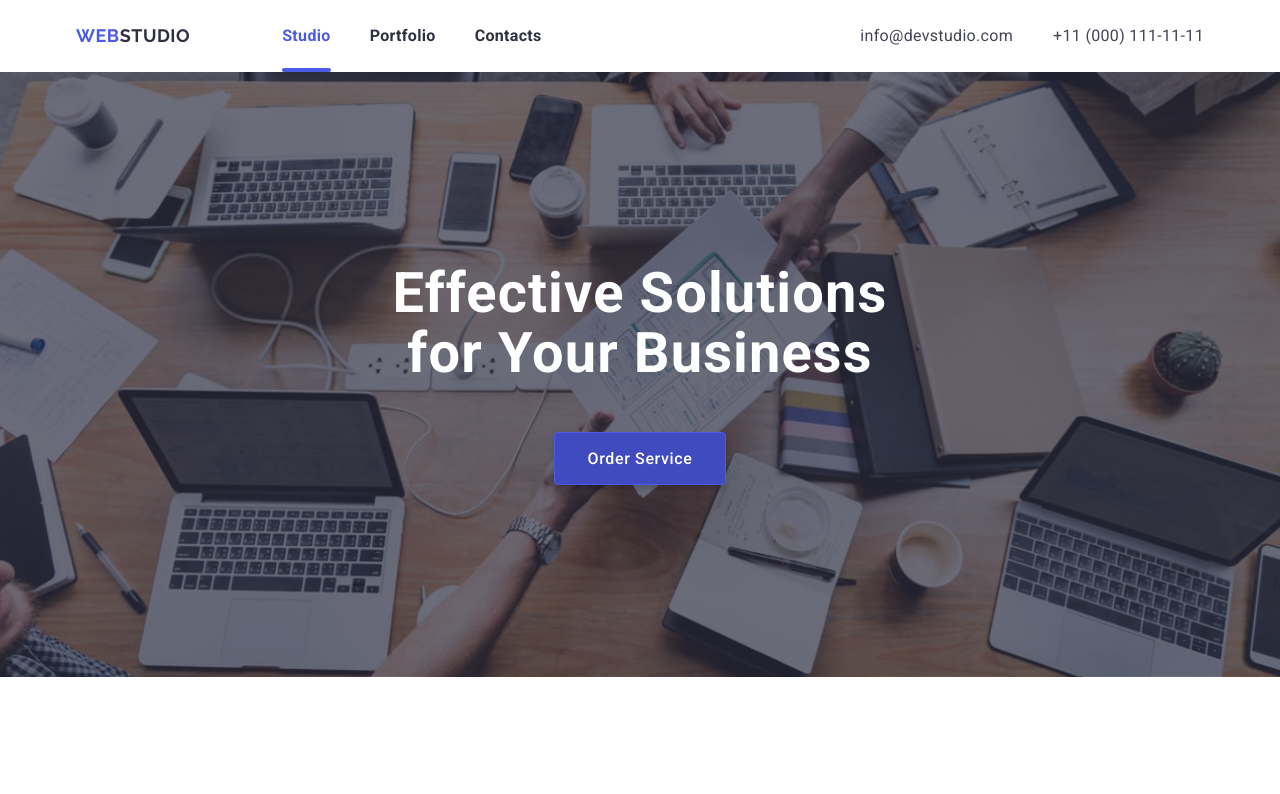
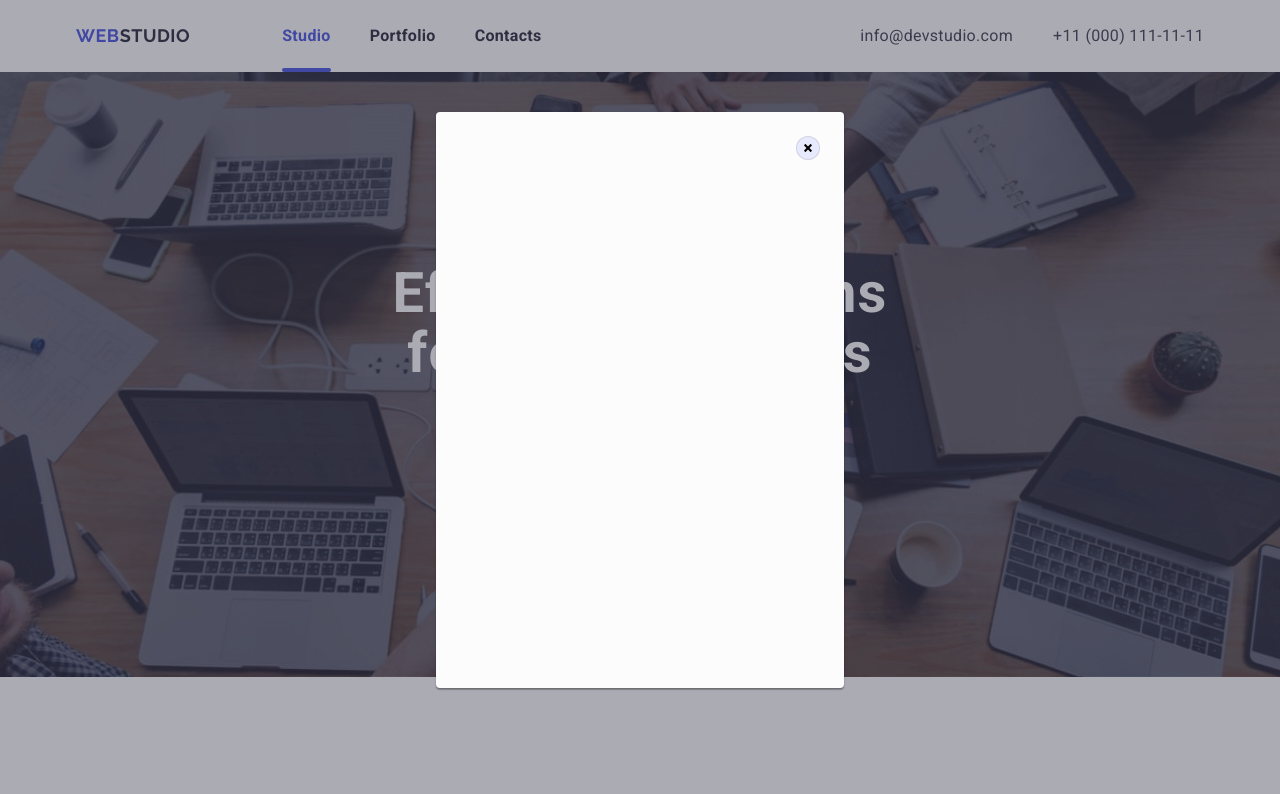
Before and after one commit to NikitaVasilyaka/goit-markup-hw-05, a plain HTML site: page index.html in a window 1280 px wide. Both pictures are taken after a click on the button "Order Service". Shown: the top 794 px of the page. Drawn offline with nearby package versions, Linux system fonts and the light colour scheme.

Commit message:
JS_added

```diff
--- a/css/styles.css
+++ b/css/styles.css
@@ -642,7 +642,6 @@ width: 264px;
     transform: translateY(100%);
     transition: transform 250ms cubic-bezier(0.4, 0, 0.2, 1)
 }
-
 .cards-overlay:hover .overlay {
     transform: translateY(0%);
 }
@@ -652,3 +651,59 @@ width: 264px;
     letter-spacing: 0.02em;
     color: #ffffff;
 }
+
+/*---------- Modal-js ----------*/
+
+.backdrop {
+    position: fixed;
+    z-index: 10;
+    top: 0;
+    left: 0;
+    height: 100%;
+    width: 100%;
+    background-color: rgba(46, 47, 66, 0.4);
+    opacity: 1;
+    transition: opacity 250ms cubic-bezier(0.4, 0, 0.2, 1);
+}
+
+.backdrop.is-hidden {
+    opacity: 0;
+    pointer-events: none;
+}
+
+.backdrop.is-hidden .modal {
+    transform: translate(-50%, -50%) scale(1.1);
+}
+
+.modal {
+    position: absolute;
+    top: 50%;
+    left: 50%;
+    transform: translate(-50%, -50%) scale(1);
+    min-height: 576px;
+    min-width: 408px;
+    background-color: #fcfcfc;
+    box-shadow: 0px 1px 1px rgba(0, 0, 0, 0.14), 0px 1px 3px rgba(0, 0, 0, 0.12), 0px 2px 1px rgba(0, 0, 0, 0.2);
+    border-radius: 4px;
+    transition: transform 250ms cubic-bezier(0.4, 0, 0.2, 1);
+}
+
+.modal-button {
+    position: absolute;
+    top: 24px;
+    right: 24px;
+    width: 24px;
+    height: 24px;
+    background-color: #E7E9FC;
+    border: 1px solid rgba(0, 0, 0, 0.1);
+    border-radius: 50%;
+    display: flex;
+    align-items: center;
+    justify-content: center;
+    cursor: pointer;
+}
+
+.modal-icon {
+    width: 8px;
+    height: 8px;
+}
--- a/index.html
+++ b/index.html
@@ -39,7 +39,7 @@
         <section class="hero">
             <div class="hero-container">
             <h1 class="hero-title">Effective Solutions<br>for Your Business</h1>
-            <button class="hero-button">Order Service</button>
+            <button data-modal-open="" type="button" class="hero-button">Order Service</button>
             </div>
         </section>
 
@@ -313,5 +313,59 @@
             </div>
         </div>
     </footer>
+
+    <div data-modal class="backdrop is-hidden">
+        <div class="modal">
+            <button data-modal-close type="button" class="modal-button">
+                <svg class="modal-icon">
+                    <use href="./images/cross-icon.svg#icon-cross"></use>
+                </svg>
+            </button>
+        </div>
+    </div>
+
+    <script src="./modal.js"></script>
+
+
+<!-- Code injected by live-server -->
+<script>
+	// <![CDATA[  <-- For SVG support
+	if ('WebSocket' in window) {
+		(function () {
+			function refreshCSS() {
+				var sheets = [].slice.call(document.getElementsByTagName("link"));
+				var head = document.getElementsByTagName("head")[0];
+				for (var i = 0; i < sheets.length; ++i) {
+					var elem = sheets[i];
+					var parent = elem.parentElement || head;
+					parent.removeChild(elem);
+					var rel = elem.rel;
+					if (elem.href && typeof rel != "string" || rel.length == 0 || rel.toLowerCase() == "stylesheet") {
+						var url = elem.href.replace(/(&|\?)_cacheOverride=\d+/, '');
+						elem.href = url + (url.indexOf('?') >= 0 ? '&' : '?') + '_cacheOverride=' + (new Date().valueOf());
+					}
+					parent.appendChild(elem);
+				}
+			}
+			var protocol = window.location.protocol === 'http:' ? 'ws://' : 'wss://';
+			var address = protocol + window.location.host + window.location.pathname + '/ws';
+			var socket = new WebSocket(address);
+			socket.onmessage = function (msg) {
+				if (msg.data == 'reload') window.location.reload();
+				else if (msg.data == 'refreshcss') refreshCSS();
+			};
+			if (sessionStorage && !sessionStorage.getItem('IsThisFirstTime_Log_From_LiveServer')) {
+				console.log('Live reload enabled.');
+				sessionStorage.setItem('IsThisFirstTime_Log_From_LiveServer', true);
+			}
+		})();
+	}
+	else {
+		console.error('Upgrade your browser. This Browser is NOT supported WebSocket for Live-Reloading.');
+	}
+	// ]]>
+</script>
+
+
 </body>
 </html>
--- /dev/null
+++ b/modal.js
@@ -0,0 +1,12 @@
+(() => {
+    const refs = {
+        openModalBtn: document.querySelector("[data-modal-open]"),
+        closeModalBtn: document.querySelector("[data-modal-close]"),
+        modal: document.querySelector("[data-modal]"),
+    };
+    refs.openModalBtn.addEventListener("click", toggleModal);
+    refs.closeModalBtn.addEventListener("click", toggleModal);
+    function toggleModal() {
+        refs.modal.classList.toggle("is-hidden");
+    }
+})();
```
Also changed, not shown: images/cross-icon.svg (added).
